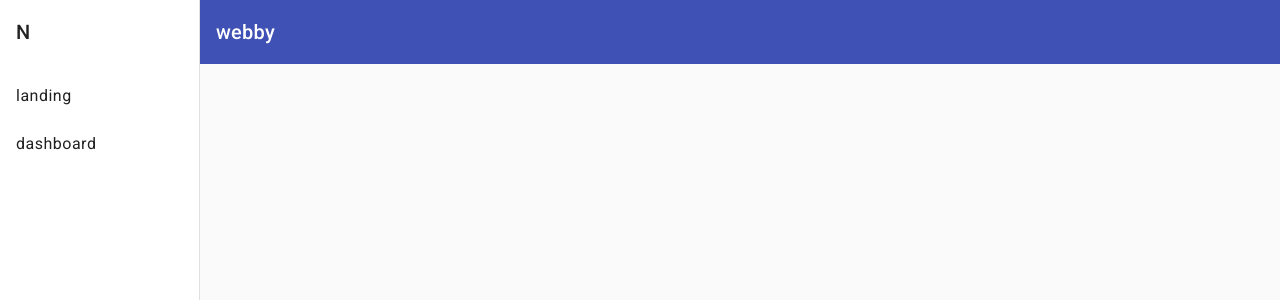
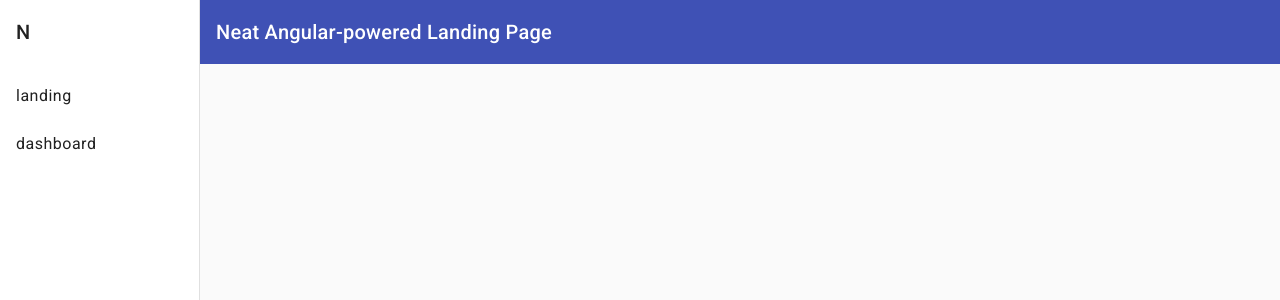
Before and after one commit to hexagramme/hexagramme.github.io, an Angular app in the folder webby/: page / in a window 1280 px wide. Shown: the top 300 px of the page. Built offline with nearby package versions, Linux system fonts and the light colour scheme.

Commit message:
updating html and routing module

```diff
--- a/webby/src/app/app-routing.module.ts
+++ b/webby/src/app/app-routing.module.ts
@@ -1,7 +1,11 @@
 import { NgModule } from '@angular/core';
 import { RouterModule, Routes } from '@angular/router';
-
-const routes: Routes = [];
+import { DashComponent } from './dash/dash.component';
+import { NavComponent } from './nav/nav.component';
+const routes: Routes = [
+  {path: 'dashboard', component: DashComponent},
+  {path: 'test', component: NavComponent}
+];
 
 @NgModule({
   imports: [RouterModule.forRoot(routes)],
--- a/webby/src/app/app.component.html
+++ b/webby/src/app/app.component.html
@@ -1,3 +1,5 @@
 <app-nav id="navigator">
-
+    <app-dash>
+        hhhhhhhhhhhhhhhhhhhh
+    </app-dash>
 </app-nav>
--- a/webby/src/app/app.component.ts
+++ b/webby/src/app/app.component.ts
@@ -7,5 +7,5 @@ import { DashComponent } from './dash/dash.component';
   styleUrls: ['./app.component.css']
 })
 export class AppComponent {
-  title = 'webby';
+  title = 'Neat Angular-powered Landing Page';
 }
--- a/webby/src/app/nav/nav.component.html
+++ b/webby/src/app/nav/nav.component.html
@@ -19,7 +19,7 @@
         *ngIf="isHandset$ | async">
         <mat-icon aria-label="Side nav toggle icon">menu</mat-icon>
       </button>
-      <span>webby</span>
+      <span>Neat Angular-powered Landing Page</span>
     </mat-toolbar>
     <!-- Add Content Here -->
   </mat-sidenav-content>
```
Also changed, not shown: 1 other file (tests, documents, lock files or other folders).
